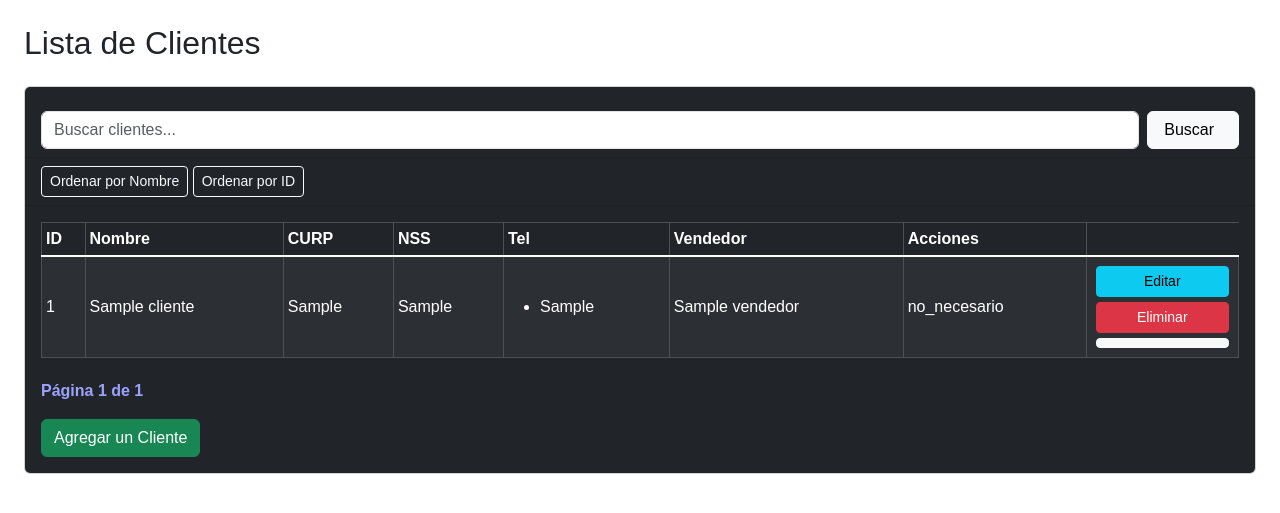
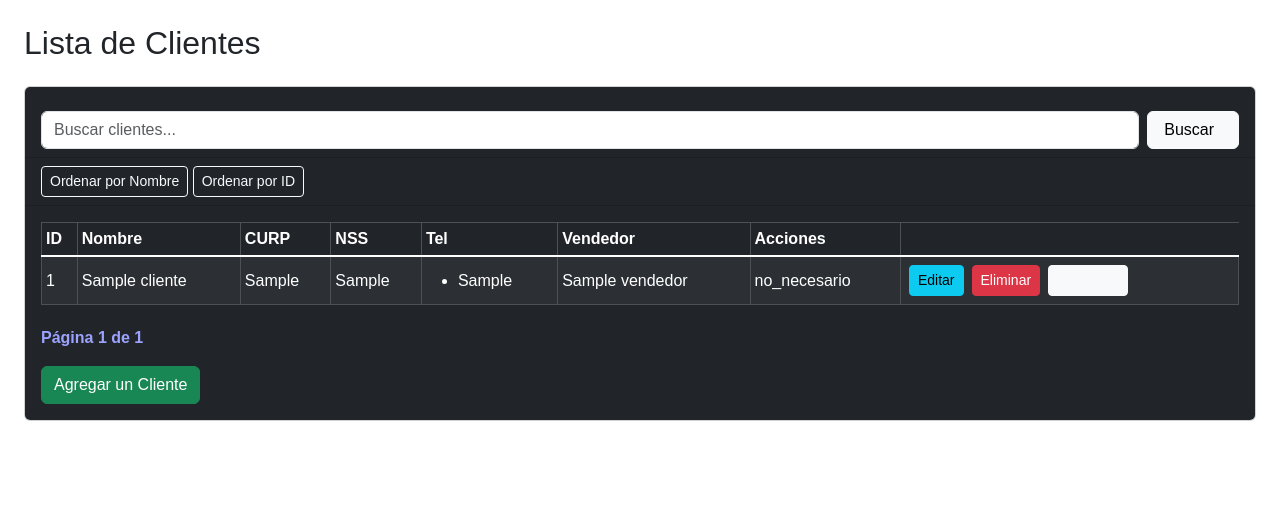
Before and after one commit to OscarNR7/CRM, a Django app: page /clientes/ in a window 1280 px wide. Shown: the part 48-561 px from the top of the page. Run offline with Django 5.2, Linux system fonts and the light colour scheme; a user stored in the database is signed in; tables that the repository leaves empty hold one stand-in row (values such as "Sample post").

Commit message:
Arreglo de imagen y botones clientes

```diff
--- a/clientes/templates/clientes/clientes.html
+++ b/clientes/templates/clientes/clientes.html
@@ -100,11 +100,13 @@ Clientes
 
                                         {% if user.is_authenticated and user.userrole.role == 'gerente' %}
                                             <td class="align-middle">
-                                                <a class="btn btn-sm btncen btn-info" href="{% url 'editar' cliente.id %}">Editar</a>
-                                                <a class="btn btn-sm btncen btn-danger" href="{% url 'eliminar' cliente.id %}">Eliminar</a>
-                                                <a href="#detalle-cliente" type="button" class="btn btn-sm btncen btn-light btn-mostrar" data-id="{{ cliente.id }}">
-                                                    <i class="fa-solid fa-up-right-and-down-left-from-center"></i>
-                                                </a>
+                                                <div class="d-flex flex-row">
+                                                    <a class="btn btn-sm btn-info m-1" href="{% url 'editar' cliente.id %}">Editar</a>
+                                                    <a class="btn btn-sm btn-danger m-1" href="{% url 'eliminar' cliente.id %}">Eliminar</a>
+                                                    <a href="#detalle-cliente" type="button" class="btn btn-sm btncen btn-light btn-mostrar m-1" data-id="{{ cliente.id }}">
+                                                        <i class="fa-solid fa-up-right-and-down-left-from-center"></i>
+                                                    </a>
+                                                </div>
                                             </td>
                                         {% endif %}
                                     </tr>
--- a/clientes/templates/clientes/informacion_cliente.html
+++ b/clientes/templates/clientes/informacion_cliente.html
@@ -4,8 +4,8 @@
     </div>
     <div class="card-body">
         <div class="d-flex flex-column justify-content-center align-items-center">
-            <div class="col-md-4 d-flex flex-row justify-content-center px-2 text-center">
-                <div class="d-flex flex-column justify-content-center">
+            <div class="col-md-4 d-flex flex-row justify-content-center px-2 text-center w-100">
+                <div class="d-flex flex-column justify-content-center p-1">
                     {% if cliente.fotografia %}
                         Fotografia
                         <img src="{{ cliente.fotografia.url }}" class="imgclien" alt="Foto de {{ cliente.nombre }}">
@@ -13,7 +13,7 @@
                         <span class="text-muted">N/A</span>
                     {% endif %}
                 </div>
-                <div class="d-flex flex-column justify-content-center">
+                <div class="d-flex flex-column justify-content-center p-1" >
                     {% if cliente.foto_aval %}
                         Aval
                         <img src="{{ cliente.foto_aval.url }}" class="imgclien" alt="Aval de {{ cliente.nombre }}">
--- a/static/css/clientes.css
+++ b/static/css/clientes.css
@@ -4,8 +4,7 @@
 }
 
 .btncen{
-    display: block;
-    margin: 5px;
+    width: 80px;
 }
 
 .rbord{
@@ -144,25 +143,35 @@
     width: 40%;
 }
 
-.imgclien{
+.imgclien {
     height: 220px;
-    border-radius: 15px;
-    border: 2px solid white;
-    margin: 5px;
+    width: 100%;
+    object-fit: contain;
+    transition: transform 0.3s ease, top 0.3s ease, left 0.3s ease;
 }
 
 @media (max-width: 1000px) {
     #contPrin {
-      display: block !important;
+        display: block !important;
     }
 
     #detalle-cliente {
         width: 100%;
     }
 
-    .imgclien{
+    .imgclien {
         height: 300px;
     }
+}
+
+/* Estilos para centrar la imagen al hacer clic */
+.imgclien:active {
+    position: fixed;
+    top: 50%;
+    left: 50%;
+    transform: translate(-50%, -50%) scale(2); /* Centra y amplía la imagen */
+    z-index: 9999;
+    border-radius: 15px;
 }
 
 /* Diseño responsivo clientes*/
```
